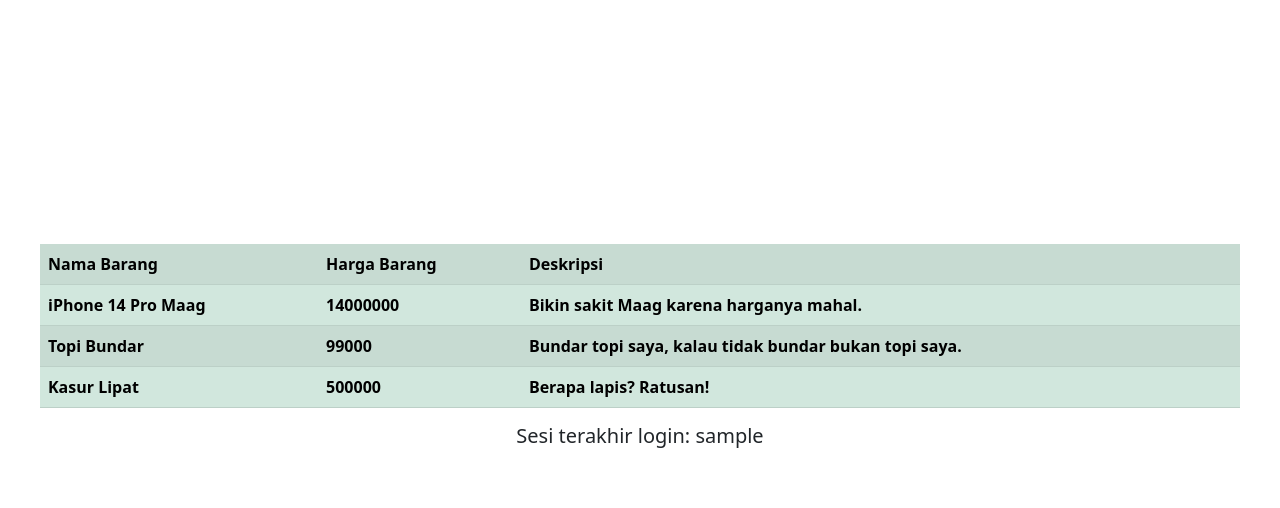
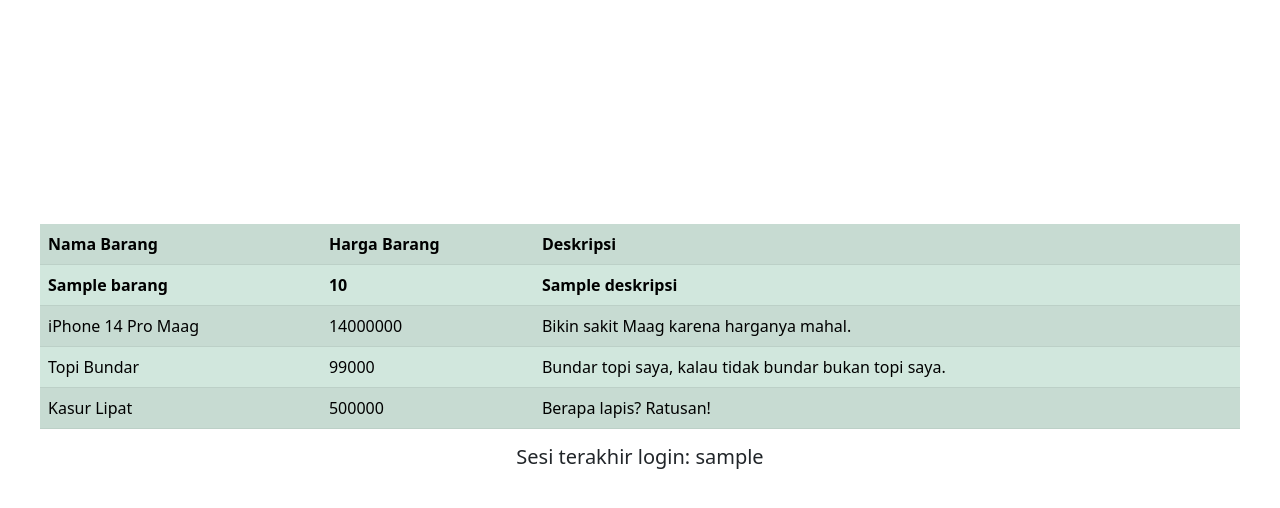
Before and after one commit to ferryhieronimus/django-repo-pbp, a Django app: template wishlist/templates/wishlist_ajax.html in a window 1280 px wide. Shown: the part 50-558 px from the top of the page. Run offline with Django 4.2, Linux system fonts and the light colour scheme; data comes from the database, SQL or seed files in the repository; tables that the repository leaves empty hold one stand-in row (values such as "Sample post"); the template is opened without the code that fills it: values that come from a table or form of the project are taken from there, most other values are stand-ins (such as "Sample title", 1, 10 or a date in 2020); lists and menus that the app fills with data are empty.

Commit message:
Lab 6 GET

```diff
--- a/wishlist/templates/wishlist_ajax.html
+++ b/wishlist/templates/wishlist_ajax.html
@@ -12,33 +12,28 @@
   $(document).ready(function () {
     $.get("{% url 'wishlist:show_json' %}", function (data) {
       $.each(data, function(index, value) {
-        $("#table-wishlist").append (
-          "<tr><td>" +
-            value.fields.nama_barang +
-            "</td><td>" +
-              value.fields.harga_barang +
-              "</td><td>" +
-                value.fields.deskripsi +
-                "</td></tr>"
+        $("#wishlistTable").append (
+          "<tr><td>" + value.fields.nama_barang +
+          "</td><td>" + value.fields.harga_barang +
+          "</td><td>" + value.fields.deskripsi +
+          "</td></tr>"
         );
       });
     });
   });
 </script>
-<table class="table table-success table-striped">
+<table class="table table-success table-striped" id="wishlistTable">
     <tr>
     <th>Nama Barang</th>
     <th>Harga Barang</th>
     <th>Deskripsi</th>
     </tr>
     {% comment %} Tambahkan data di bawah baris ini {% endcomment %}
-    {% for barang in list_barang %}
         <tr>
             <th>{{barang.nama_barang}}</th>
             <th>{{barang.harga_barang}}</th>
             <th>{{barang.deskripsi}}</th>
         </tr>
-{% endfor %}
 
 </table>
 <h5>Sesi terakhir login: {{ last_login }}</h5>
--- a/wishlist/urls.py
+++ b/wishlist/urls.py
@@ -20,5 +20,5 @@ urlpatterns = [
     path('register/', register, name='register'),
     path('login/', login_user, name='login'),
     path('logout/', logout_user, name='logout'),
-    path('wishlist/ajax', show_wishlist_ajax, name='logout'),
+    path('ajax/', show_wishlist_ajax, name='logout'),
 ]
--- a/wishlist/views.py
+++ b/wishlist/views.py
@@ -26,11 +26,10 @@ data_barang_wishlist = BarangWishlist.objects.all()
 @login_required(login_url='/wishlist/login/')
 def show_wishlist_ajax(request):
     context = {
-        'list_barang': data_barang_wishlist,
         'nama': 'Ferry',
         'last_login': request.COOKIES['last_login'],
     }
-    return render(request, "wishlist.html", context)
+    return render(request, "wishlist_ajax.html", context)
 
 data_barang_wishlist = BarangWishlist.objects.all()
 
```
